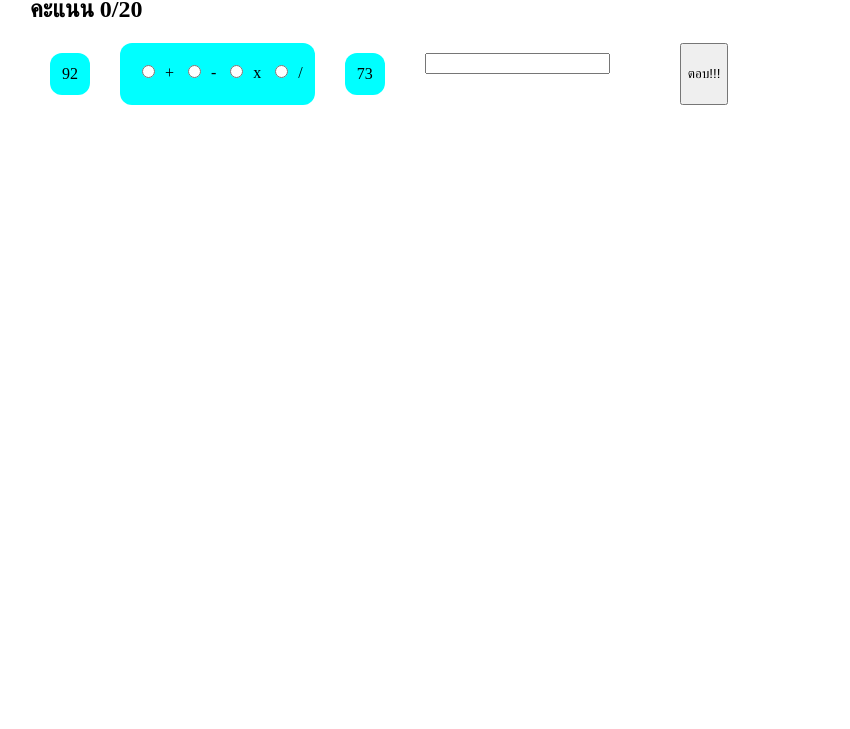
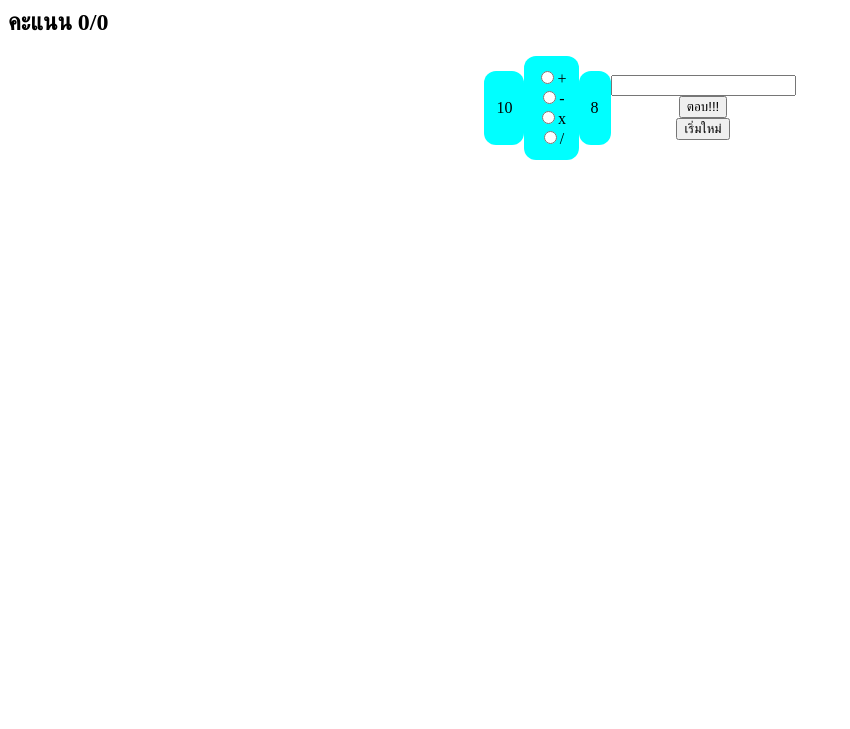
Before and after one commit to Ebilnwza/MathGame, a plain HTML site: page index.html in a window 1280 px wide. Shown: the part 71-800 px from the top of the page, without its empty margins (0-850 px from the left). Drawn offline with Linux system fonts and the light colour scheme.

Commit message:
Update index.html

```diff
--- a/index.html
+++ b/index.html
@@ -5,51 +5,66 @@
     <meta name="viewport" content="width=device-width, initial-scale=1.0">
     <title>เกมคณิตศาสตร์</title>
     <style>
-        h1{
+        h1 {
             text-align: center;
         }
-        .content{
+        .content {
             display: flex;
+            align-items: center;
+            justify-content: center;
         }
-        *{
-            margin: 10px;
-        }
-        .operator{
+        .operator {
+            display: flex;
+            flex-direction: column;
+            align-items: center;
+            justify-content: center;
             background-color: aqua;
             border-radius: 12px;
             padding: 12px;
         }
-        #leftBox{
+        .box {
             background-color: aqua;
             border-radius: 12px;
             padding: 12px;
+            display: flex;
+            align-items: center;
+            justify-content: center;
         }
-        #rightBox{
-            background-color: aqua;
-            border-radius: 12px;
-            padding: 12px;
+        .answer {
+            display: flex;
+            flex-direction: column;
+            align-items: center;
+            justify-content: center;
+        }
+        .check {
+            text-align: center;
         }
     </style>
 </head>
 <body>
     <div><h1>เกมคณิตศาสตร์</h1></div>
-    <h2 id="point"></h2>
+    <h2 id="point">คะแนน 0/0</h2>
     <div class="content">
         <div class="box">
             <p id="leftBox"></p>
         </div>
         <div class="operator">
-            <input type="radio" name="operation" id="positive">+
-            <input type="radio" name="operation" id="negative">-
-            <input type="radio" name="operation" id="multipli">x
-            <input type="radio" name="operation" id="divide">/
+            <label><input type="radio" name="operation" id="positive">+</label>
+            <label><input type="radio" name="operation" id="negative">-</label>
+            <label><input type="radio" name="operation" id="multipli">x</label>
+            <label><input type="radio" name="operation" id="divide">/</label>
         </div>
         <div class="box">
             <p id="rightBox"></p>
         </div>
-        <div class="answer"><input type="number" id="answer"></div>
-        <div class="check"><p id="check"></p></div>
-        <button id="submit">ตอบ!!!</button>
+        <div class="answer">
+            <input type="number" id="answer">
+            <button id="submit">ตอบ!!!</button>
+            <button id="clearpoint">เริ่มใหม่</button>
+        </div>
+    </div>
+    <div class="check">
+        <p id="check"></p>
     </div>
     <script>
         const leftBox = document.getElementById('leftBox');
@@ -62,43 +77,59 @@
         const multipli = document.getElementById('multipli');
         const divide = document.getElementById('divide');
         const point = document.getElementById('point');
-
-        let answer, leftnumber, rightnumber,count=0;
-        point.textContent ='คะแนน '+ count+'/20';
+        const clearpoint = document.getElementById('clearpoint');
+        let answer, leftnumber, rightnumber, count1 = 0, count2 = 0;
+        point.textContent = 'คะแนน ' + count1 + '/' + count2;
         function randomnumber() {
-            leftnumber = Math.floor(Math.random() * 100 + 1);
-            rightnumber = Math.floor(Math.random() * 100 + 1);
+            leftnumber = Math.floor(Math.random() * 10) + 1;
+            rightnumber = Math.floor(Math.random() * 10) + 1;
             leftBox.textContent = leftnumber;
             rightBox.textContent = rightnumber;
         }
+
         randomnumber();
-        while(leftnumber <= rightnumber){
+        while (leftnumber <= rightnumber) {
             randomnumber();
         }
+
+        clearpoint.addEventListener('click', () => {
+            count1 = 0;
+            point.textContent = 'คะแนน ' + count1 + '/' + count2;
+        });
+
         submitButton.addEventListener('click', () => {
             if (positive.checked) {
                 answer = leftnumber + rightnumber;
+                check.textContent = leftnumber + '+' + rightnumber + '=' + answer + ' เป็นคำตอบถูกต้อง!';
             } else if (negative.checked) {
                 answer = leftnumber - rightnumber;
+                check.textContent = leftnumber + '-' + rightnumber + '=' + answer + ' เป็นคำตอบถูกต้อง!';
             } else if (multipli.checked) {
                 answer = leftnumber * rightnumber;
+                check.textContent = leftnumber + 'x' + rightnumber + '=' + answer + ' เป็นคำตอบถูกต้อง!';
             } else if (divide.checked) {
                 answer = leftnumber / rightnumber;
+                check.textContent = leftnumber + '/' + rightnumber + '=' + answer + ' เป็นคำตอบถูกต้อง!';
             }
 
             if (parseInt(answerElement.value) === answer) {
-                ++count
-                point.textContent ='คะแนน '+ count+'/20';
-                check.textContent =leftnumber+'+'+rightnumber +'='+ answer + ' เป็นคำตอบถูกต้อง!';
+                if(count1 === count2){
+                ++count1
+                ++count2
+                }
+                else{
+                ++count1
+                }
+                point.textContent = 'คะแนน ' + count1 + '/' + count2;
             } else {
-                point.textContent ='คะแนน '+ count+'/20';
+                point.textContent = 'คะแนน ' + count1 + '/' + count2;
                 check.textContent = 'คำตอบผิด! ลองอีกครั้ง';
             }
             answerElement.value = null;
             randomnumber();
-            while(leftnumber <= rightnumber){
-            randomnumber();
-        } // Call randomnumber() after checking the answer
+            while (leftnumber <= rightnumber) {
+                randomnumber();
+            }
         });
     </script>
 </body>
```
